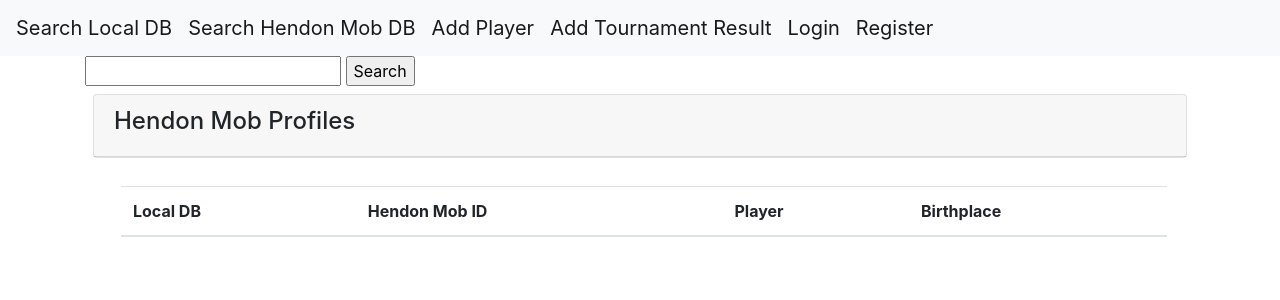
After one commit to darinkaplan/HendonMob, a Django app: page /poker_scraper/hm_search/ in a window 1280 px wide. The commit adds this page. Shown: the top 300 px of the page. Run offline with Django 4.2, Linux system fonts and the light colour scheme; lists and menus that the app fills with data are empty; some libraries are stand-ins or nearby versions.

Commit message:
framework good

```diff
--- a/HendonMob/settings.py
+++ b/HendonMob/settings.py
@@ -38,6 +38,7 @@
     'django.contrib.sessions',
     'django.contrib.messages',
     'django.contrib.staticfiles',
+    'bootstrap4',
 ]
 
 MIDDLEWARE = [
--- a/poker_scraper/urls.py
+++ b/poker_scraper/urls.py
@@ -5,12 +5,14 @@
 app_name = 'poker_scraper'
 urlpatterns = [
     path('', views.search, name='search'),
+    path('hm_search/', views.hendon_mob_search, name='hm_search'),
     path('player/<int:pk>/', views.display, name='display'),
     path('compare/', views.compare, name='compare'),
     path('register/', views.register, name='register'),
     path('login/', auth_views.LoginView.as_view(), name='login'),
     path('logout/', auth_views.LoginView.as_view(), name='logout'),
     path('add_player/', views.add_player, name='add_player'),
+    path('add_hm_player/', views.hendon_mob_add_player, name='add_hm_player'),
     path('add_tournament_result/', views.add_tournament_result, name='add_tournament_result'),
 
 ]
--- a/poker_scraper/views.py
+++ b/poker_scraper/views.py
@@ -2,17 +2,66 @@
 from django.contrib.auth.forms import UserCreationForm
 from django.shortcuts import render, redirect
 from .forms import PlayerForm, TournamentResultForm
-
+from .scraper import tournament_results, player_search
 
 def search(request):
     query = request.GET.get('q', '')
     players = Player.objects.filter(name__icontains=query)
     return render(request, 'poker_scraper/search.html', {'players': players})
 
+def hendon_mob_search(request):
+    query = request.GET.get('q', '')
+    hendon_mob_players = player_search(query) if query != '' else None
+
+    #determine if each player in db for button usage
+    if hendon_mob_players is not None:
+        for x in hendon_mob_players:
+            x['in_db'] = Player.objects.filter(hendon_mob_id=x['id']).exists()
+
+    return render(request, 'poker_scraper/hm_search.html', {'players': hendon_mob_players})
+
+def hendon_mob_add_player(request):
+    query = request.GET.get('q', '')
+    id = request.GET.get('id', '')
+    hendon_mob_players = player_search(query) if query != '' else None
+    player_found = [x for x in hendon_mob_players if x['id']==id]
+    player = player_found[0] if len(player_found)>0 else None
+    if player is not None:
+        # check to see if player is already in db
+        p = Player.objects.filter(hendon_mob_id=id)
+        if len(p)==0: # Not in local db
+            new_player = Player(
+                hendon_mob_id=id,
+                name=player['name'],
+                img_url=player['image'],
+                birthplace=player['birthplace'],
+            )
+            new_player.save()
+
+    #determine if each player in db for button usage
+    for x in hendon_mob_players:
+        x['in_db'] = Player.objects.filter(hendon_mob_id=x['id']).exists()
+
+    return render(request, 'poker_scraper/hm_search.html', {'players': hendon_mob_players})
+
+
 def display(request, pk):
     player = Player.objects.get(pk=pk)
-    tournament_results = TournamentResult.objects.filter(player=player)
-    return render(request, 'poker_scraper/display.html', {'player': player, 'tournament_results': tournament_results})
+    items = tournament_results(player.hendon_mob_id)
+    results = []
+
+    for item in items:
+        result = TournamentResult(
+            player=player,
+            tournament_name=item['event_name'],
+            position=item['place'],
+            prize=item['currency'],
+            gpi_points=item['points'],
+            date=item['date']
+        )
+        results.append(result)
+
+    return render(request, 'poker_scraper/display.html', {'player': player, 'tournament_results': results})
 
 def compare(request):
     # Depends on your requirements
--- a/templates/base_generic.html
+++ b/templates/base_generic.html
@@ -14,7 +14,8 @@
 
     <nav class="navbar navbar-expand-lg navbar-light bg-light">
         <!-- You may include site-wide navigation links here -->
-        <a class="navbar-brand" href="{% url 'poker_scraper:search' %}">Search</a>
+        <a class="navbar-brand" href="{% url 'poker_scraper:search' %}">Search Local DB</a>
+        <a class="navbar-brand" href="{% url 'poker_scraper:hm_search' %}">Search Hendon Mob DB</a>
         <a class="navbar-brand" href="{% url 'poker_scraper:add_player' %}">Add Player</a>
         <a class="navbar-brand" href="{% url 'poker_scraper:add_tournament_result' %}">Add Tournament Result</a>
 {#        <a class="navbar-brand" href="{% url 'poker_scraper:compare' %}">Compare</a>#}
--- /dev/null
+++ b/templates/poker_scraper/hm_search.html
@@ -0,0 +1,52 @@
+{% extends 'base_generic.html' %}
+
+{% load bootstrap4 %}
+{% bootstrap_css %}
+{% bootstrap_javascript jquery='full' %}
+<link href="vendor/fontawesome-free/css/all.min.css" rel="stylesheet" type="text/css">
+
+{% block content %}
+    <form method="get">
+        <input type="text" name="q" value="{{ request.GET.q }}">
+        <input type="submit" value="Search">
+    </form>
+
+    <div class="container-fluid p-2">
+        <div class="card card-header-actions mx-auto">
+            <div class="card-header">
+                <div class="h4">Hendon Mob Profiles</div>
+            </div>
+        </div>
+        <div class="card-body">
+            <div class="table-responsive">
+                <table class="table table-striped cell-border m-2 justify-content-center" id="pokerplayers">
+                    <thead>
+                    <tr>
+                        <th>Local DB</th>
+                        <th>Hendon Mob ID</th>
+                        <th>Player</th>
+                        <th>Birthplace</th>
+                    </tr>
+                    </thead>
+                    <tbody>
+                    {% for player in players %}
+                        <tr>
+                            <td>
+                            {% if player.in_db %}
+                                <a href="" class="btn btn-info btn-sm">Exists</a>
+                            {% else %}
+                                <a href="{% url 'poker_scraper:add_hm_player' %}?q={{ request.GET.q }}&id={{ player.id }}" class="btn btn-success btn-sm">Add</a>
+                            {% endif %}
+                            </td>
+                            <td class="text-center">{{ player.id }}</td>
+                            <td>{{ player.name }}</td>
+                            <td>{{ player.birthplace }}</td>
+                        </tr>
+                    {% endfor %}
+                    </tbody>
+                </table>
+            </div>
+        </div>
+    </div>
+
+{% endblock %}
```
Also changed, not shown: poker_scraper/models.py (+8 -7 lines), poker_scraper/scraper.py (added, +89 -0 lines), templates/poker_scraper/display.html (+18 -1 lines), db.sqlite3.
